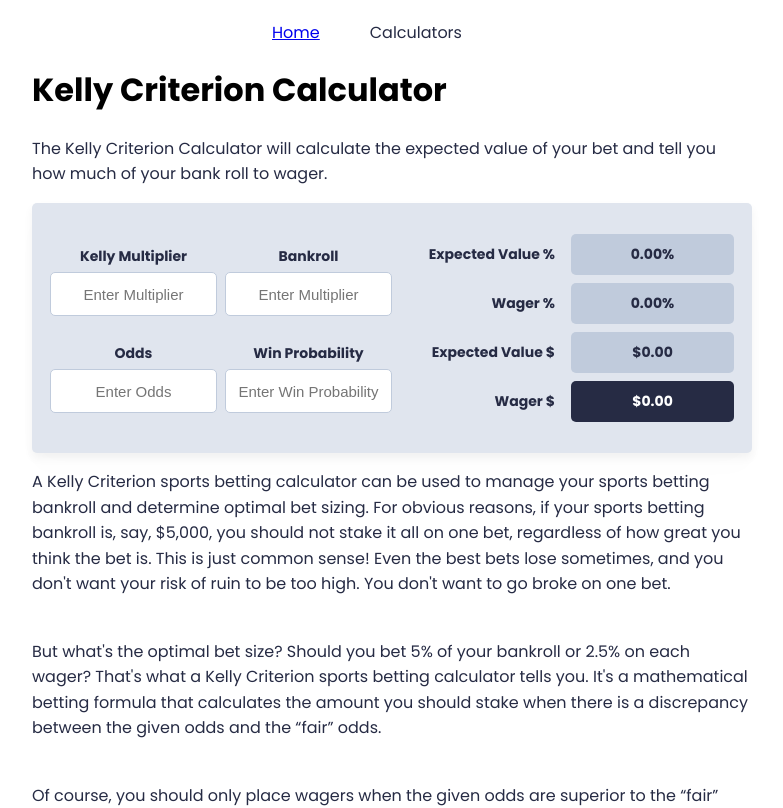
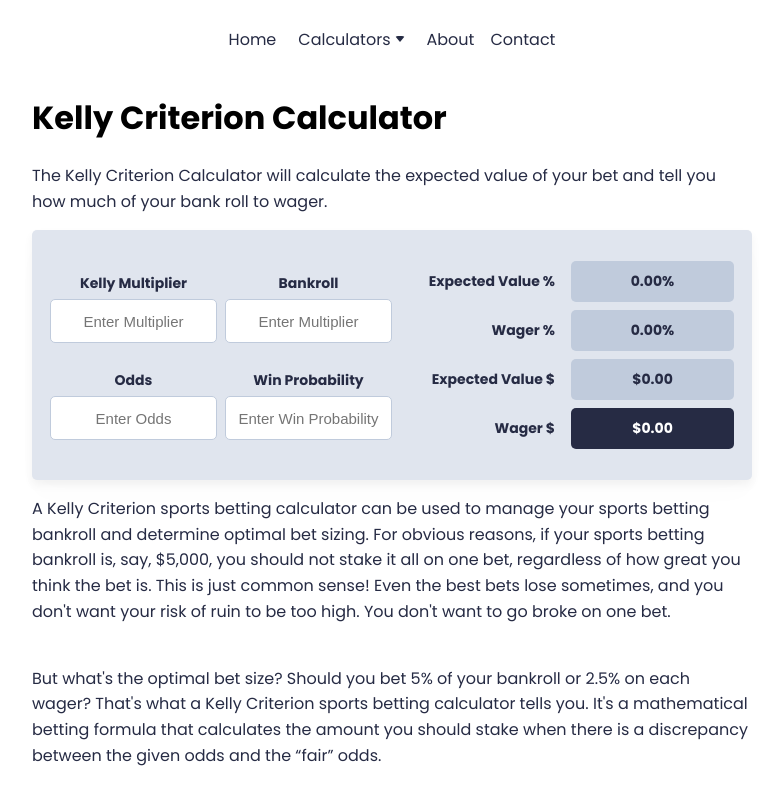
Before and after one commit to ale2cs/Sports-Betting-Web-Scraper, a Next.js app in the folder oddsea/: page /betting-calculators/kelly-criterion in a window 1280 px wide. Shown: the top 808 px of the page, without its empty margins (248-1031 px from the left). Built offline with nearby package versions, Linux system fonts and the light colour scheme.

Commit message:
Refactored navbar

```diff
--- /dev/null
+++ b/oddsea/app/about/page.js
@@ -0,0 +1,6 @@
+export default function About() {
+  return (
+    <main>
+    </main>
+  );
+}
--- /dev/null
+++ b/oddsea/app/contact/page.js
@@ -0,0 +1,6 @@
+export default function Contact() {
+  return (
+    <main>
+    </main>
+  );
+}
--- a/oddsea/app/page.js
+++ b/oddsea/app/page.js
@@ -1,9 +1,11 @@
 import Image from "next/image";
 import PositiveLines from "@/components/positive-lines";
+import styles from "styles/home.module.css";
 
 export default function Home() {
   return (
     <main>
+      <h1 className={styles.title}>Current Positive EV Bets</h1>
       <PositiveLines />
     </main>
   );
--- a/oddsea/components/navbar.js
+++ b/oddsea/components/navbar.js
@@ -1,25 +1,58 @@
-"use client";
-import React, { useState } from 'react';
 import Link from "next/link";
-import styles from "styles/navbar.module.css"
+import styles from "styles/navbar.module.css";
 
 export default function Navbar() {
-    const [isActive, setIsActive] = useState(false);
-
-    const handleClick = () => {
-      setIsActive(!isActive);
-    }
-    return (
-        <div className={styles.navbar}>
-            <Link href="/">Home</Link>
-            <div className={styles['calculators-dropdown']}>
-                <span className={styles['navbar-item']}>Calculators</span>
-                <div className={styles['calculators-menu']}>
-                    <Link href="/betting-calculators/kelly-criterion">Kelly Criterion</Link>
-                    <Link href="/betting-calculators/margin">Margin</Link>
-                    <Link href="/betting-calculators/odds-converter">Odds Converter</Link>
-                </div>
+  return (
+    <header className={styles["main-header"]}>
+      <nav>
+        <ul className={styles.options}>
+          <li className={styles.option}>
+            <Link className={styles.link} href="/">
+              Home
+            </Link>
+          </li>
+          <li className={styles.option}>
+            <div className={styles.dropdown}>
+              <button aria-haspopup="menu">
+                Calculators
+                <span className={styles.arrow}></span>
+              </button>
+              <ul className={styles["dropdown-menu"]}>
+                <li>
+                  <Link
+                    className={styles.link}
+                    href="/betting-calculators/kelly-criterion"
+                  >
+                    Kelly Criterion
+                  </Link>
+                </li>
+                <li>
+                  <Link
+                    className={styles.link}
+                    href="/betting-calculators/margin"
+                  >
+                    Margin
+                  </Link>
+                </li>
+                <li>
+                  <Link
+                    className={styles.link}
+                    href="/betting-calculators/odds-converter"
+                  >
+                    Odds Converter
+                  </Link>
+                </li>
+              </ul>
             </div>
-        </div>
-    );
+          </li>
+          <li className={styles.option}>
+            <Link className={styles.link} href="/about">About</Link>
+          </li>
+          <li className={styles.option}>
+            <Link className={styles.link} href="/contact">Contact</Link>
+          </li>
+        </ul>
+      </nav>
+    </header>
+  );
 }
--- a/oddsea/components/positive-lines.js
+++ b/oddsea/components/positive-lines.js
@@ -104,8 +104,7 @@ export default function ListPositiveLines() {
   }, [listening, positiveLines]);
 
   return (
-    <div>
-      <h2 className={styles["title"]}>Current Positive EV Bets</h2>
+    <div className={styles["table-container"]}>
       <table className={styles["content-table"]}>
         <thead>
           {table.getHeaderGroups().map((headerGroup) => (
--- /dev/null
+++ b/oddsea/styles/home.module.css
@@ -0,0 +1,4 @@
+.title {
+  text-align: center;
+  font-size: 2rem;
+}
--- a/oddsea/styles/navbar.module.css
+++ b/oddsea/styles/navbar.module.css
@@ -1,38 +1,111 @@
-.navbar {
-  text-align: center;
-  margin: 20px 0;
+.main-header {
+  display: flex;
+  justify-content: center;
+  margin: 0;
+  padding: 0;
 }
 
-.calculators-dropdown {
+.main-header nav{
+  margin: auto 0;
+}
+
+.options {
+  display: grid;
+  grid-template-columns: 1fr 1fr;
+}
+
+.option {
+  display: flex;
+  margin: auto auto;
+  padding: 0.1rem 0.25rem;
+  border-bottom: 2px solid #ffffff;
+}
+
+.option:hover {
+  border-bottom: 2px solid #e0e5ee;
+
+}
+
+.dropdown {
   position: relative;
   display: inline-block;
 }
 
-.calculators-menu {
-  display: none;
-  position: absolute;
-  background-color: white;
-  min-width: 160px;
-  box-shadow: 0px 8px 16px 0px rgba(0,0,0,0.2);
-  z-index: 1;
+.dropdown button {
+  background: none;
+  border: none;
+  color: #262b44;
+  font-size: 1rem;
+  border: none;
+  display: flex;
+  justify-content: space-between;
+  align-items: center;
+  cursor: pointer;
+  font-family: 'Poppins';
 }
 
-.calculators-menu a {
-  color: black;
-  padding: 12px 16px;
-  text-decoration: none;
+.arrow {
+  margin-left: 0.25rem;
+  border-left: 5px solid transparent;
+  border-right: 5px solid transparent;
+  border-top: 6px solid #262b44;
+  transition: transform ease-in-out 0.3s;
+}
+
+.dropdown-menu {
+  left: 50% !important;
+  right: auto !important;
+  text-align: center !important;
+  transform: translate(-50%, 0) !important;
+  position: absolute;
+  text-align: center;
+  border-radius: 5px;
+  background-color: #ffffff;
+  color: #262b44;
+  min-width: 10rem;
+  z-index: 1;
+  box-shadow: 0 5px 10px rgba(0, 0, 0, 0.1), 0 15px 30px rgba(0, 0, 0, 0.05);
+  display: none;
+  transform: translateY(-1rem);
+  transition: transform ease 0.3s;
+}
+
+.dropdown:focus-within .dropdown-menu {
+  transform: translateY(0);
   display: block;
 }
 
-.calculators-menu a:hover {
-  color: #ffffff;
-  background-color: #262b44;
+.dropdown:focus-within button> .arrow {
+  transform: rotate(180deg);
 }
 
-.calculators-dropdown:hover .calculators-menu {
-  display: block;
+.dropdown-menu li:last-of-type .link {
+  border-radius: 0 0 5px 5px;
 }
 
-.navbar-item {
-  padding: 50px;
+.dropdown-menu li .link {
+  padding: 0.25rem 0;
+  border-bottom: 2px solid #ffffff;
+  font-size: 1rem;
 }
+
+.dropdown-menu .link:hover {
+  border-bottom: 2px solid #e0e5ee;
+}
+
+.link {
+  display: block;
+  text-decoration: none;
+  color: #262b44;
+  font-size: 1rem;
+}
+
+@media (min-width: 25rem) {
+  .options {
+    display: flex;
+  }
+
+  .option {
+    margin: auto 0.25rem;
+  }
+}
```
Also changed, not shown: oddsea/styles/tables.module.css (+3 -4 lines), 1 other file (tests, documents, lock files or other folders).
